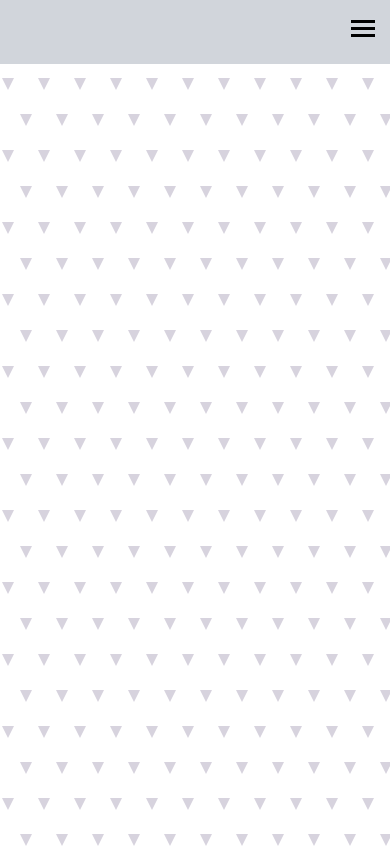
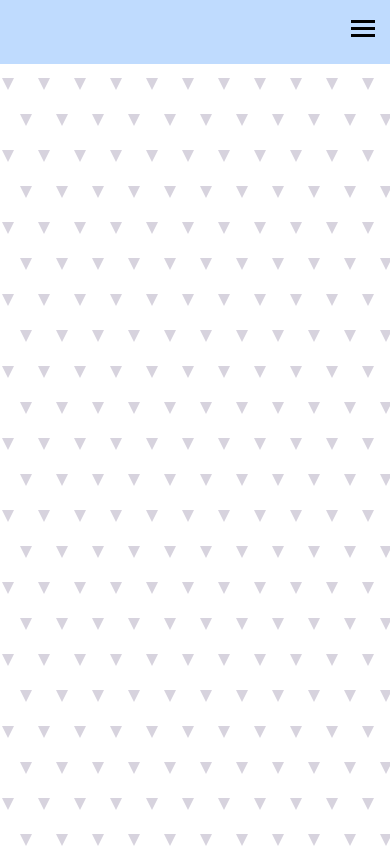
Before and after one commit to samiulfahad/scroll-activated-navbar, a website: page index.html in a window 390 px wide. Shown: the top 847 px of the page. Drawn offline with nearby package versions, Linux system fonts and the light colour scheme.

Commit message:
Mobile and Laptop Nav

```diff
--- a/index.html
+++ b/index.html
@@ -9,7 +9,7 @@
     <title>Document</title>
 </head>
 <body>
-    <nav class="min-w-full flex justify-between items-center py-8 lg:py-6 lg:px-20 bg-gray-300">
+    <nav class="min-w-full flex justify-between items-center py-8 lg:py-6 lg:px-20 bg-blue-200">
         <!-- LG Nav Left-->
        <div class="hidden lg:flex justify-start items-center space-x-4">
             <h3 class="font-bold text-xl rounded-lg px-4 py-2 bg-indigo-400 text-white">G-Hut</h3>
```
Also changed, not shown: tailwind.css.
